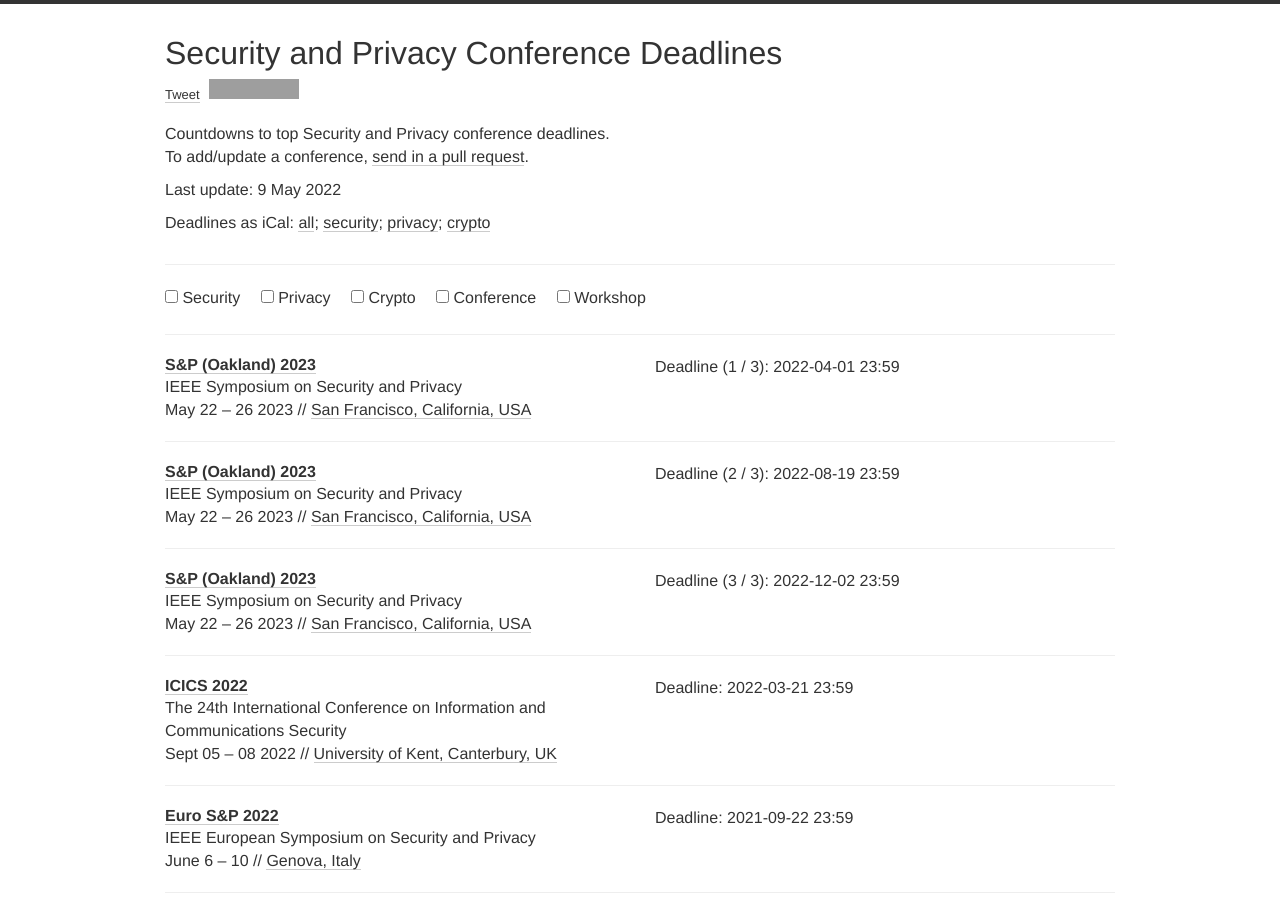
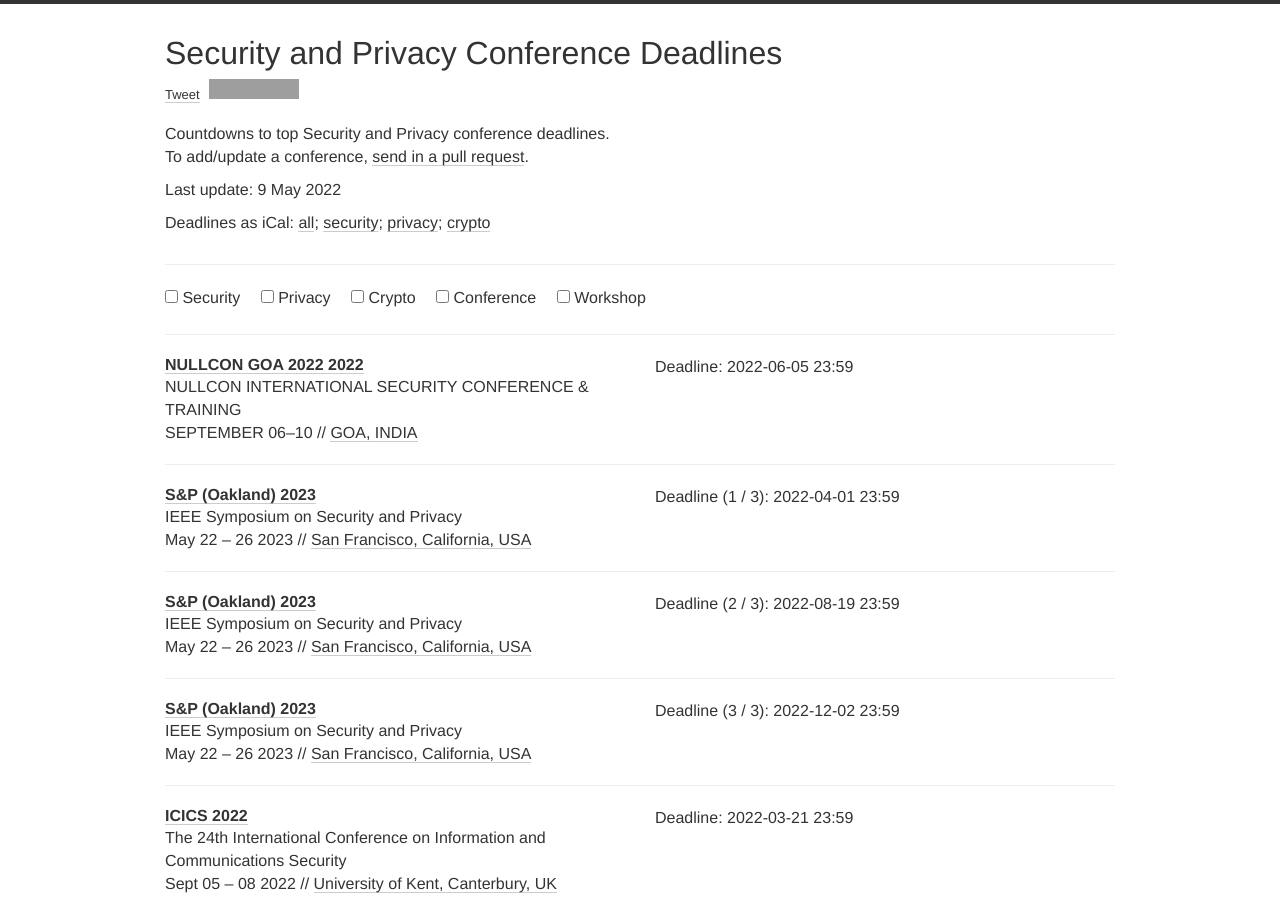
Before and after one commit to sec-deadlines/sec-deadlines.github.io, a Jekyll site: the page built from index.html, in a window 1280 px wide and 900 px high. Built offline with Jekyll 4.4.1, drawn with Linux system fonts in a browser that asks for light colours; nearby versions of some CDN libraries; comment, search, counter and statistics services are not loaded; grey boxes are pictures that could not be loaded.

Commit message:
Update conferences.yml
Add upcoming Nullcon Security Conference in Goa 2022

```diff
--- a/_data/conferences.yml
+++ b/_data/conferences.yml
@@ -1,6 +1,16 @@
 ---
 
 # Security and Privacy
+
+- name: NULLCON GOA 2022
+  description: NULLCON INTERNATIONAL SECURITY CONFERENCE & TRAINING
+  year: 2022
+  link: https://nullcon.net/goa-2022
+  deadline: ["2022-06-05 23:59"]
+  date: SEPTEMBER 06-10
+  place: GOA, INDIA
+  tags: [SEC, CONF]
+
 - name: S&P (Oakland)
   year: 2023
   date: "May 22 – 26 2023"
```
